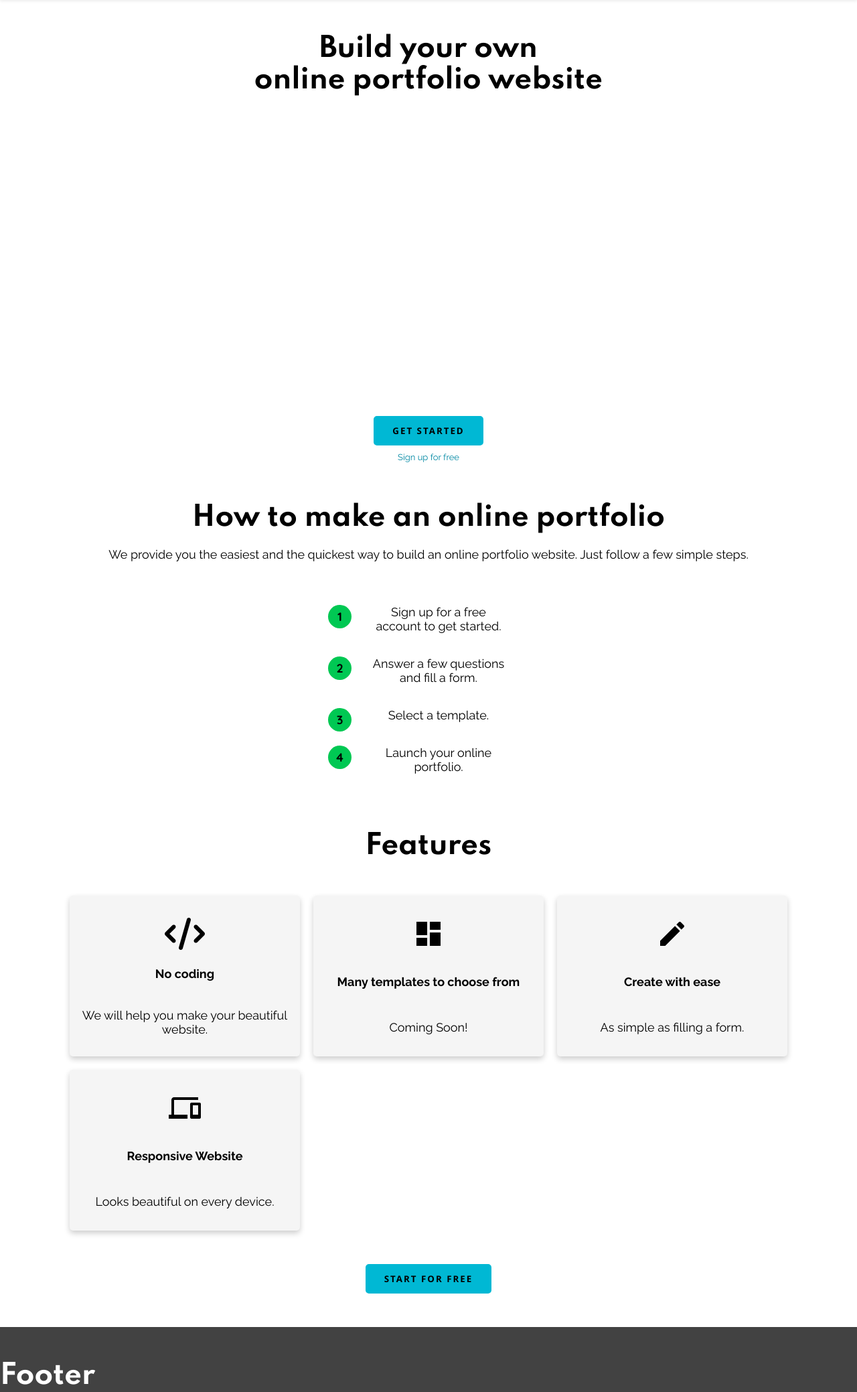
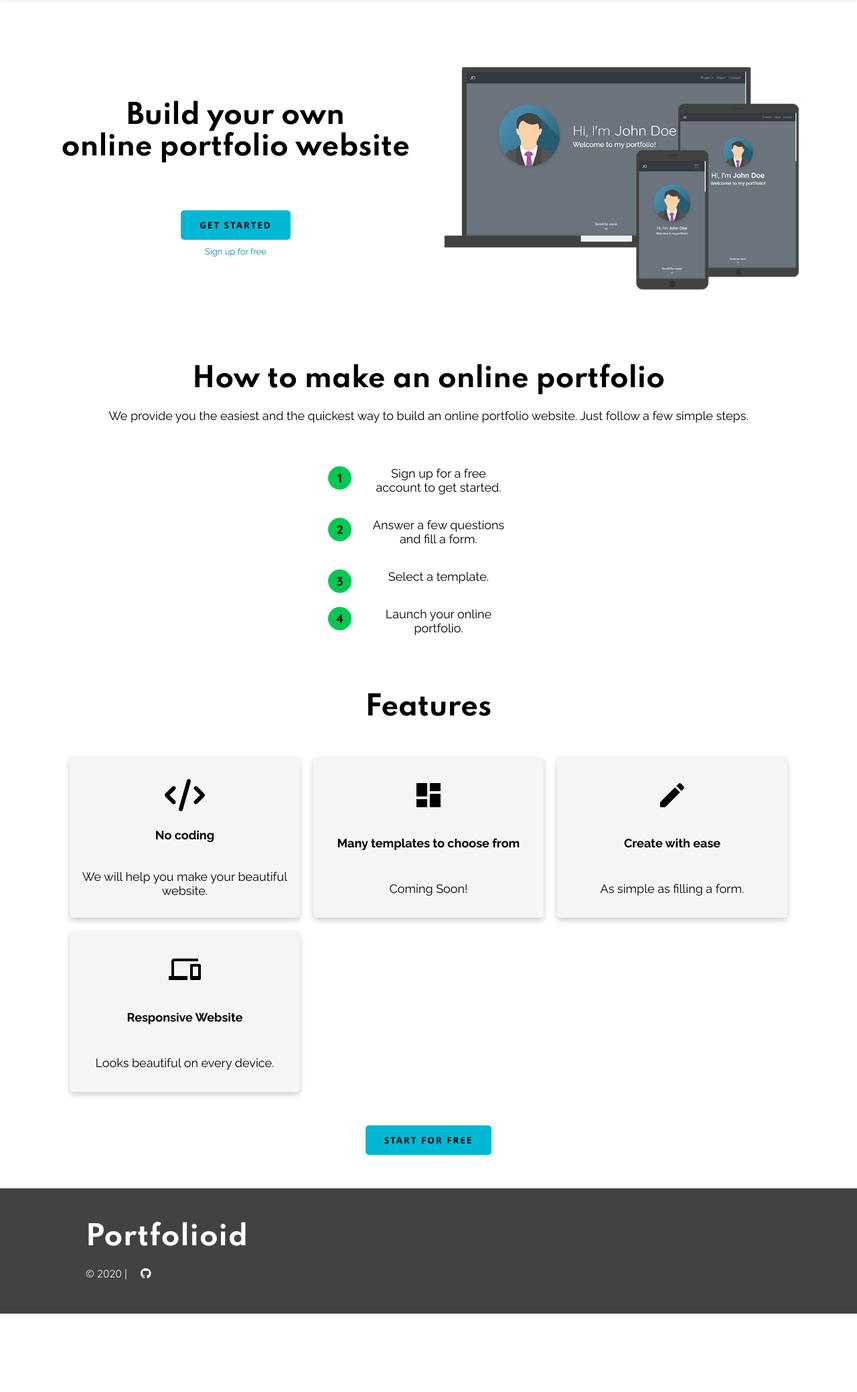
Before and after one commit to amaan-mohib/portfolioid, a Flask app: page / in a window 1280 px wide. Shown: the part 64-2142 px from the top of the page at 67% size. After the commit the page ends 2025 px from the top, so only its background shows below. Run offline with Flask 2, Linux system fonts and the light colour scheme; some libraries are stand-ins or nearby versions.

Commit message:
second commit

```diff
--- a/app/routes.py
+++ b/app/routes.py
@@ -7,6 +7,7 @@ from flask_admin import Admin, AdminIndexView
 from app.models import User, Profile, PortfolioTemplates, SocialLinks
 from app.email import send_password_reset_email, send_portfolio_verification, send_message
 from datetime import datetime
+import PIL
 
 def redirect_url(default='index'):
     return request.args.get('next') or \
@@ -181,6 +182,7 @@ def set(template, username):
         flash('You need to be logged in to set a template.')
         return redirect(url_for('login'))
 
+
 @app.route('/view/<template>')
 def view(template):
     user= User.query.filter(User.username=='view').first()
--- a/app/static/css/main.css
+++ b/app/static/css/main.css
@@ -43,6 +43,22 @@ nav {
 .logo img {
   height: 45px;
   width: 60px;
+}
+
+.logoFoot .footA{
+  display: flex;
+  align-items: center;
+  color: white;
+  letter-spacing: 1px;
+  text-decoration: none;
+  cursor: pointer;
+}
+.git{
+  color: white;
+  cursor: pointer;
+}
+.git:hover{
+  color: wheat;
 }
 .nav-links {
   display: flex;
@@ -650,13 +688,27 @@ body{
   align-items: center;
 }
 .intro{
+  display: grid;
+  grid-template-columns: repeat(2, 50%);
+  /*flex-direction: column;*/
+  margin-top: 50px;
+  width: 90%;
+
+  text-align: center;
+  justify-content: space-between;
+}
+.introHalf{
   display: flex;
   flex-direction: column;
-  margin-top: 50px;
-  width: 90%;
-  height: 80vh;
-  text-align: center;
-  justify-content: space-between;
+  justify-content: space-evenly;
+}
+.intro > *{
+  margin: 30px 0px;
+}
+.comb img{
+  max-width: 100%;
+  height: auto;
+
 }
 .intro p{
   margin-top: 10px;
@@ -725,6 +777,10 @@ h1{
   background-color: #00c853;
 }
 footer{
+  display: flex;
+  flex-direction: row;
+  justify-content: center;
+  text-align: start !important;
   margin-top: 50px;
   width: 100%;
   color: white;
@@ -732,6 +788,9 @@ footer{
 }
 .footer{
   margin-top: 50px;
+  text-align: start !important;
+  width: 80%;
+  padding-bottom: 50px;
 }
 input[type=checkbox],input[type=radio]{
   box-sizing:border-box;
--- a/app/templates/contact.html
+++ b/app/templates/contact.html
@@ -23,7 +23,7 @@
             {{form.message.label}}<br>
             {{form.message(class="textBox",rows=10,placeholder="Your Message")}}<br>
         </p>
-        <p>* Marked fields are required.</p>
+        <p style="color: red;">* Marked fields are required.</p>
         <p>
             {{form.submit(class="signup btnMD")}}
         </p>
--- a/app/templates/dashboard.html
+++ b/app/templates/dashboard.html
@@ -6,7 +6,7 @@
 <div class="thumb-card">
     <div class="thumb-card-container">
         <div>
-            <img src="{{thumb}}">
+            <img src="{{thumb}}" alt="{{temp}}">
         </div>
         <div class="floating">
             <p><b>{{temp}}</b></p>
--- a/app/templates/edit_profile.html
+++ b/app/templates/edit_profile.html
@@ -6,9 +6,9 @@
     <div class="editUser">
         <div class="pp respPP">
             {% if img %}
-            <img src="{{img}}">
+            <img src="{{img}}" alt="Profile Picture">
             {% else %}
-            <img src="/static/img/img_avatar.png" class="respPP" width="200px">
+            <img src="/static/img/img_avatar.png" class="respPP" width="200px" alt="Profile Picture">
             {% endif %}
         </div>
 
@@ -65,7 +65,7 @@
                 {{form.yt(class="textBox2",placeholder="Enter YouTube link")}}<br>
             </p>
         </div>
-        <p>* Marked fields are required.</p>
+        <p style="color: red;">* Marked fields are required.</p>
         <div class="butBox">
             <p class="but1">
             {{form.submit(class="signup btnMD")}}
--- a/app/templates/index.html
+++ b/app/templates/index.html
@@ -2,11 +2,16 @@
 
 {% block content %}
 <div class="intro">
+    <div class="introHalf">
         <h1>Build your own<br>online portfolio website</h1>
         <div>
             <a href="{{url_for('register')}}">
             <button class="signup">Get Started</button></a>
             <p class="raleway text-muted">Sign up for free</p>
+        </div>
+    </div>
+    <div class="comb">
+        <img src="/static/img/combined.png" alt="Portfolioid Template on many devices">
     </div>
 </div>
 
@@ -70,7 +75,14 @@
   </div>
   <footer>
   <div class="footer">
-      <h1>Footer</h1>
+      <div class="logoFoot">
+          <a class="footA" href="{{url_for('index')}}">
+            <h1>Portfolioid</h1></a><br>
+            <div>
+            © 2020 |&emsp;<a class="git" href="https://github.com/amaan-mohib/portfolioid" target="_blank" title="Portfolioid on GitHub">
+            <i class="fab fa-github"></i></a></div>
+      </div>
+
   </div>
 </footer>
 {% endblock %}
--- a/app/templates/user.html
+++ b/app/templates/user.html
@@ -4,7 +4,7 @@
     <div class="profileBanner">
         <div class="pp">
             {% if img %}
-            <img src="{{img}}" width="200px">
+            <img src="{{img}}" width="200px" alt="{{name}}">
             {% else %}
             <img src="/static/img/img_avatar.png" width="200px">
             {% endif %}
--- a/app/templates/vertical_banner.html
+++ b/app/templates/vertical_banner.html
@@ -4,9 +4,9 @@
 <div class="VprofileBanner">
     <div class="pp">
         {% if img %}
-        <img src="{{img}}">
+        <img src="{{img}}" alt="{{current_user.username}}">
         {% else %}
-        <img src="/static/img/img_avatar.png" width="150px">
+        <img src="/static/img/img_avatar.png" width="150px" alt="{{current_user.username}}">
         {% endif %}
     </div>
     <div class="bio">
```
Also changed, not shown: other parts of app/static/css/main.css (+33 -0 lines), app/email.py (+9 -4 lines), app/templates/template_browser.html (+22 -8 lines), app/static/img/combined.png (added), 2 other files. Lines whose indentation alone changed are shown as unchanged.
